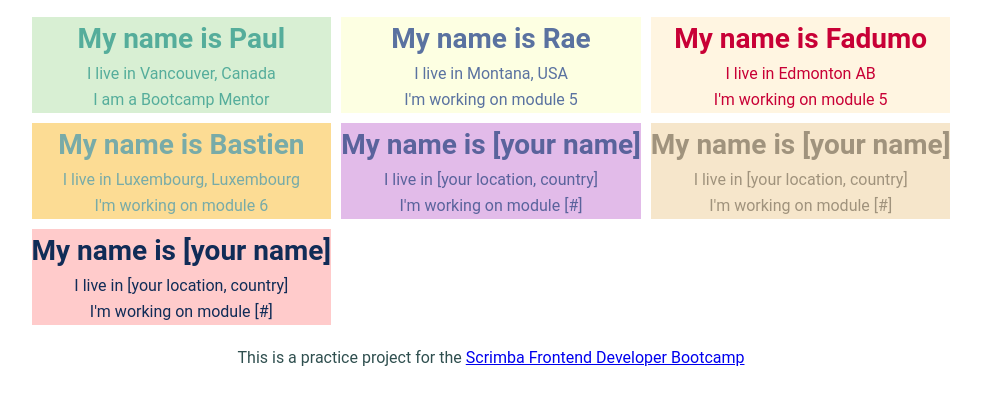
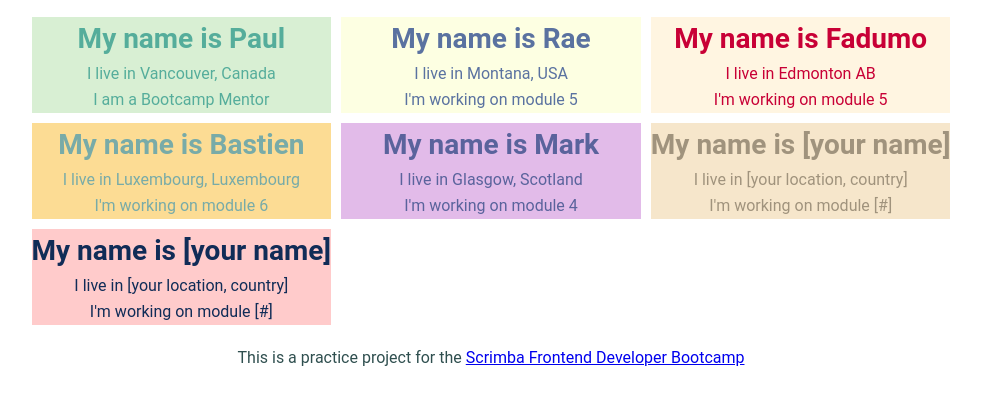
Before and after one commit to ScrimbaBootcamp/bookcamp-practice-squares, a website built with Vite: page index.html in a window 1280 px wide. Shown: the part 61-466 px from the top of the page, without its empty margins (149-1130 px from the left). Built offline with nearby package versions, Linux system fonts and the light colour scheme.

Commit message:
Added my details to a square

```diff
--- a/index.html
+++ b/index.html
@@ -33,9 +33,9 @@
           <p>I'm working on module 6</p>
         </section>
         <section class="practice-square" id="square-5">
-          <h2>My name is [your name]</h2>
-          <p>I live in [your location, country]</p>
-          <p>I'm working on module [#]</p>
+          <h2>My name is Mark</h2>
+          <p>I live in Glasgow, Scotland</p>
+          <p>I'm working on module 4</p>
         </section>
         <section class="practice-square" id="square-6">
           <h2>My name is [your name]</h2>
```
